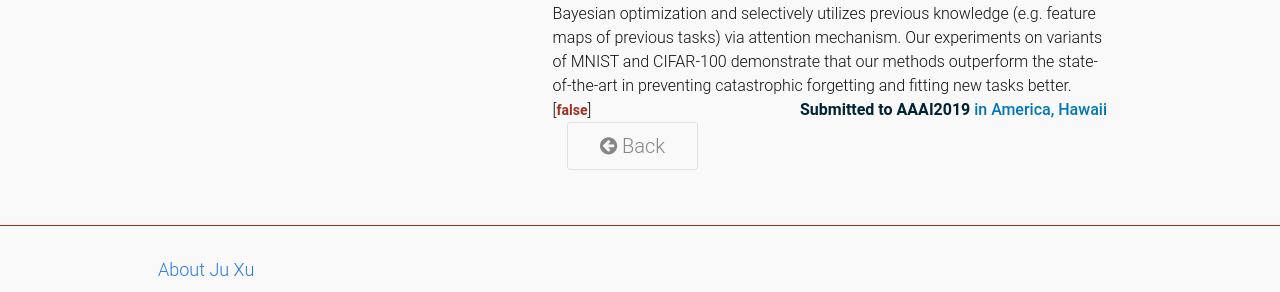
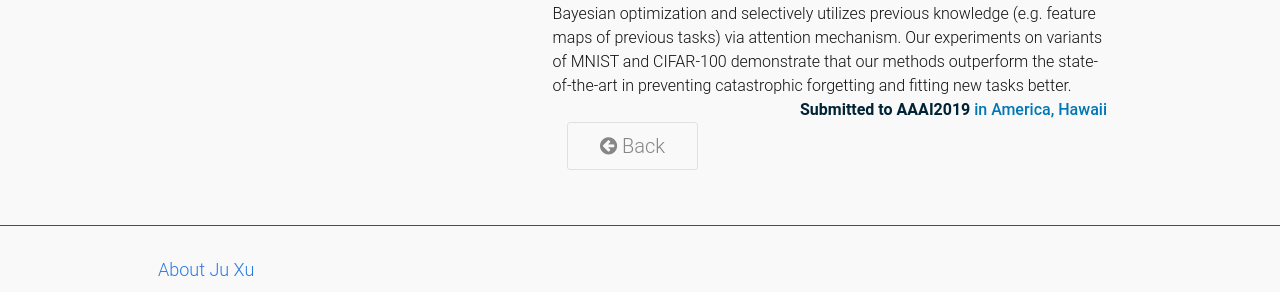
Before and after one commit to xujinfan/xujinfan.github.io, a Jekyll site: the page built from publications.html, in a window 1280 px wide. Shown: the part 828-1120 px from the top of the page. Built offline with Jekyll 4.4.1, drawn with Linux system fonts in a browser that asks for light colours; comment, search, counter and statistics services are not loaded.

Commit message:
revised publication.html

```diff
--- a/publications.html
+++ b/publications.html
@@ -40,7 +40,9 @@ noindex:  true
       </div>
       <div class="tags">
         {% for tag in publication.tags %}
-        [<a class="tag" href="{{tag.url}}"><strong>{{ tag.name }}</strong></a>]
+          {% if tag.name %}
+            [<a class="tag" href="{{tag.url}}"><strong>{{ tag.name }}</strong></a>]
+          {% endif %}
         {% endfor %}
       </div>
     </div>
```
